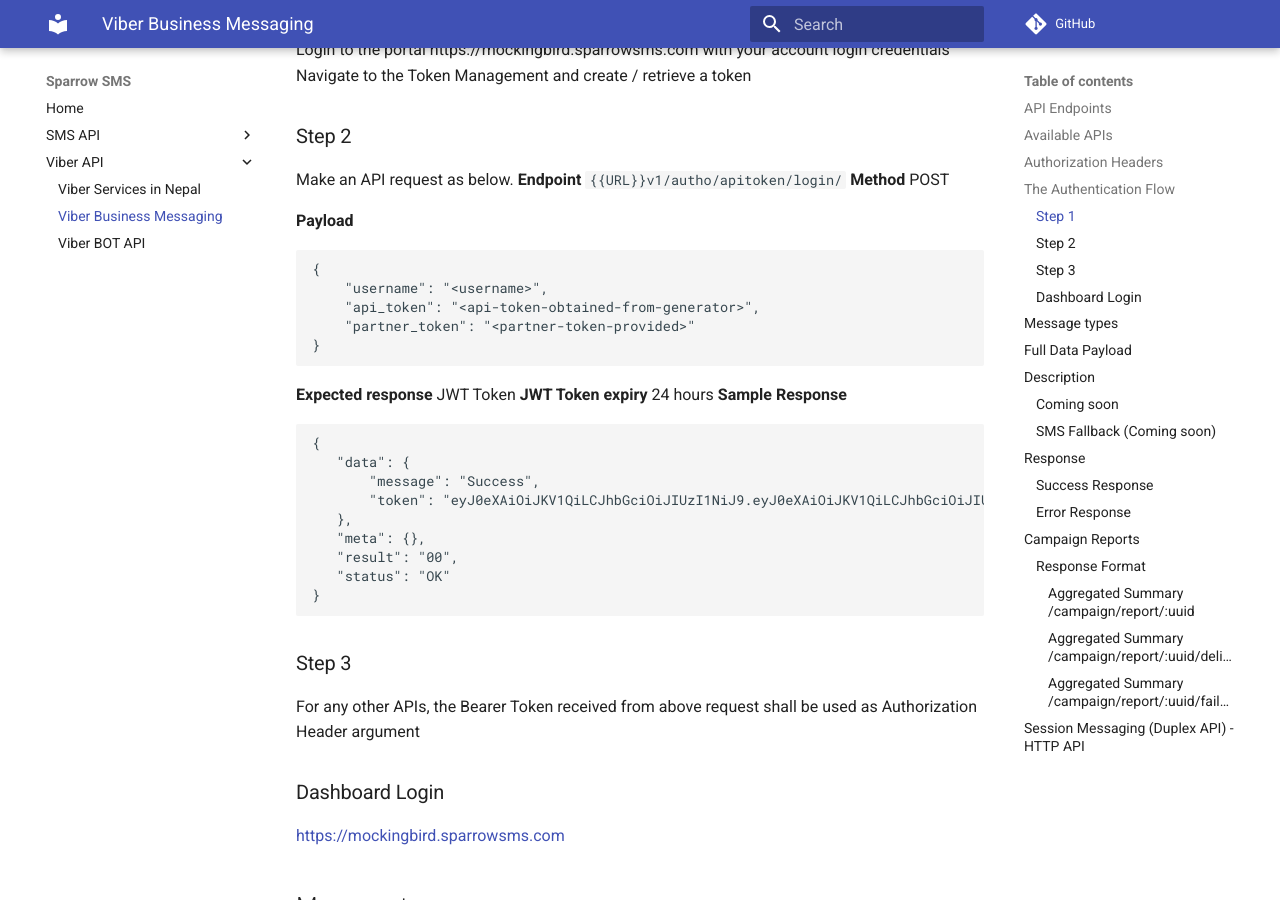
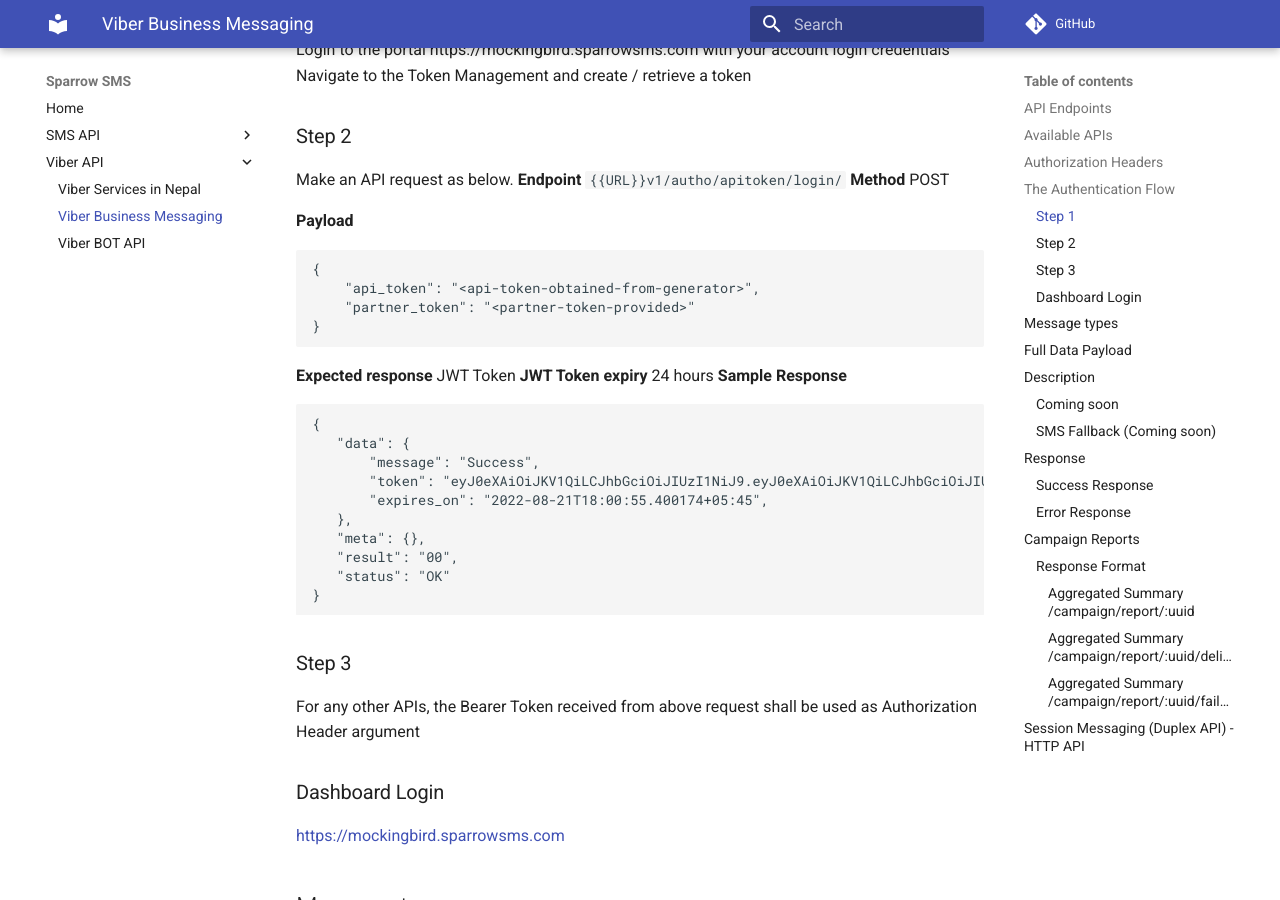
Before and after one commit to sparrowsms/apidocs, an MkDocs documentation site: the page built from docs/viber/business-message.md, in a window 1280 px wide and 900 px high, scrolled down 1232 px. Built offline with MkDocs 1.6.1 and Material for MkDocs 9.7.7, drawn with Linux system fonts in a browser that asks for light colours; comment, search, counter and statistics services are not loaded.

Commit message:
Update business-message.md

````diff
--- a/docs/viber/business-message.md
+++ b/docs/viber/business-message.md
@@ -44,7 +44,6 @@
 __Payload__
 ```
 {
-    "username": "<username>",
     "api_token": "<api-token-obtained-from-generator>",
     "partner_token": "<partner-token-provided>"
 }
@@ -58,7 +57,8 @@
 {
    "data": {
        "message": "Success",
-       "token": "eyJ0eXAiOiJKV1QiLCJhbGciOiJIUzI1NiJ9.eyJ0eXAiOiJKV1QiLCJhbGciOiJIUzI1NiJ9.eyJ0eXAiOiJKV1QiLCJhbGciOiJIUzI1NiJ9"
+       "token": "eyJ0eXAiOiJKV1QiLCJhbGciOiJIUzI1NiJ9.eyJ0eXAiOiJKV1QiLCJhbGciOiJIUzI1NiJ9.eyJ0eXAiOiJKV1QiLCJhbGciOiJIUzI1NiJ9",
+       "expires_on": "2022-08-21T18:00:55.400174+05:45",
    },
    "meta": {},
    "result": "00",
````
